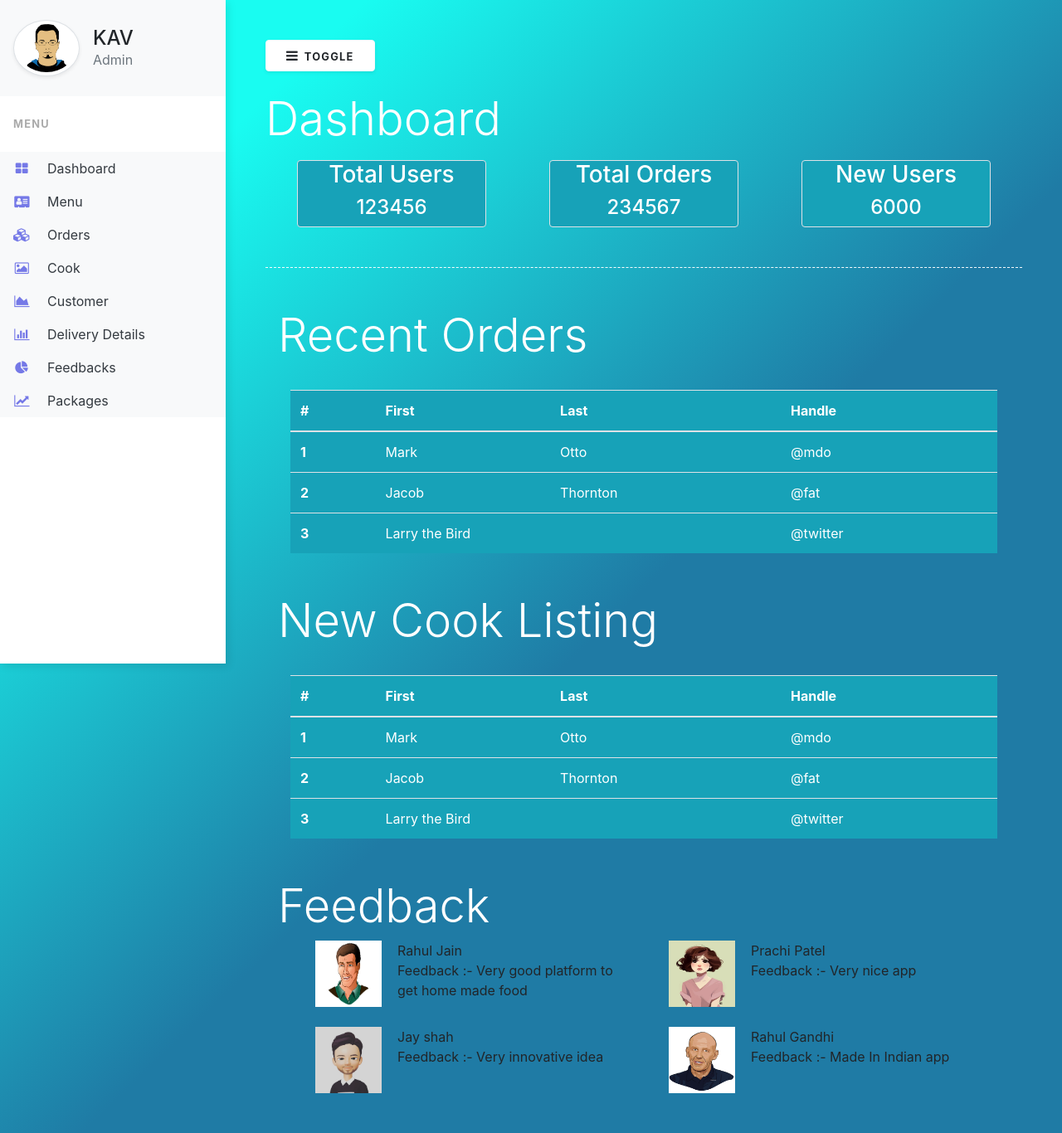
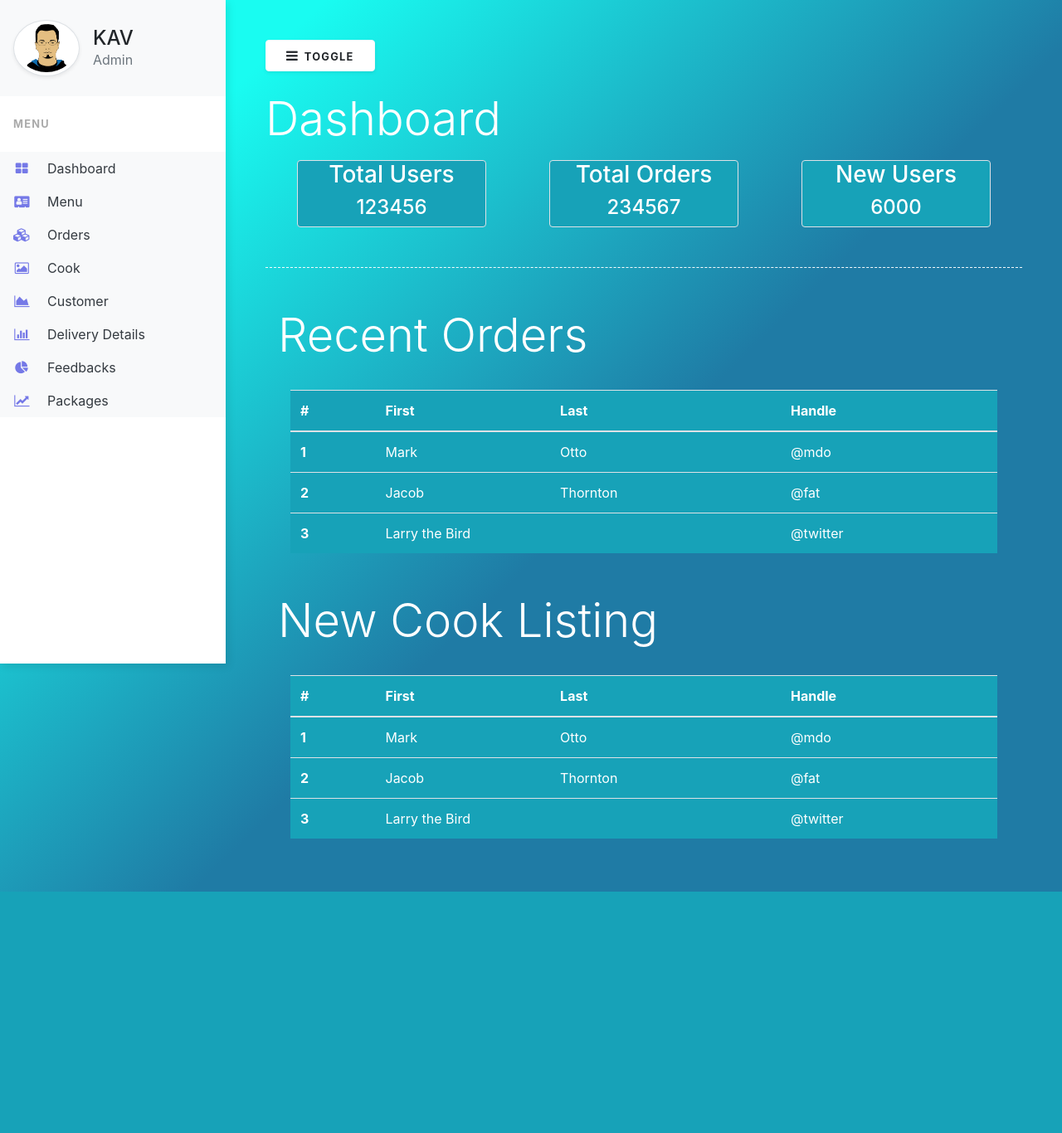
Before and after one commit to KEVISH23/KHAANA, a PHP site: page /AdminIndex.html in a window 1280 px wide. Shown: the whole page at 83% size. After the commit the page ends 1075 px from the top, so only its background shows below. Run offline with PHP 8.4, Linux system fonts and the light colour scheme.

Commit message:
feedback mate

```diff
--- a/Admin/AdminIndex.css
+++ b/Admin/AdminIndex.css
@@ -78,3 +78,10 @@ body {
 .card .img-fluid{
   height: 350px !important;
   }
+
+.feedrow img{
+  width: 50px;
+  height: 50px;
+  border: 5px solid white;
+  border-radius: 20px;
+}
--- a/Admin/AdminIndex.html
+++ b/Admin/AdminIndex.html
@@ -172,82 +172,12 @@
           </tr>
         </tbody>
     </table>
-</div>
 
-  <!-- Demo content -->
-  <div class="container mt-5">
-    <div class="row">
-        <h3 class="display-4 text-white mb-2">Feedback</h3>
-   </div>
-  <div class="container">
-    <div class="row">
-      <div class="col-lg-6">
-        <div class="container">
-          <div class="row">
-            <div class="col-3">
-              <img src="images/th1.jpg" style="width: 80px; height: 80px;">
-            </div>
-             <div class="col-9">
-              Rahul Jain
-              <div class="row">
-                <div class="col-lg-12">Feedback :- Very good platform to get home made food </div>
-              </div>
-            </div>
-          </div>
 
-        </div>
-      </div>
-      <div class="col-lg-6">
-        <div class="container">
-          <div class="row">
-            <div class="col-3">
-              <img src="images/th2.jpg" style="width: 80px; height: 80px;">
-            </div>
-             <div class="col-9">
-              Prachi Patel
-              <div class="row">
-                <div class="col-lg-12">Feedback :- Very nice app</div>
-              </div>
+  <!-- FeedBAck -->
 
-            </div>
-          </div>
+  <!--Feedback End-->
 
-        </div>
-      </div>
-      <div class="col-lg-6">
-        <div class="container">
-          <div class="row">
-            <div class="col-3">
-             <br> <img src="images/th4.jpg" style="width: 80px; height: 80px;">
-            </div>
-             <div class="col-9">
-             <br> Jay shah
-             <div class="row">
-              <div class="col-lg-12">Feedback :- Very innovative idea</div>
-            </div>
-            </div>
-          </div>
-
-        </div>
-      </div>
-      <div class="col-lg-6">
-        <div class="container">
-          <div class="row">
-            <div class="col-3">
-            <br>  <img src="images/th7.jpg" style="width: 80px; height: 80px;">
-            </div>
-             <div class="col-9">
-             <br>Rahul Gandhi
-             <div class="row">
-              <div class="col-lg-12">Feedback :- Made In Indian app</div>
-            </div>
-            </div>
-          </div>
-
-        </div>
-      </div>
-
-    </div>
   </div>
   <!-- End demo content -->
 
```
